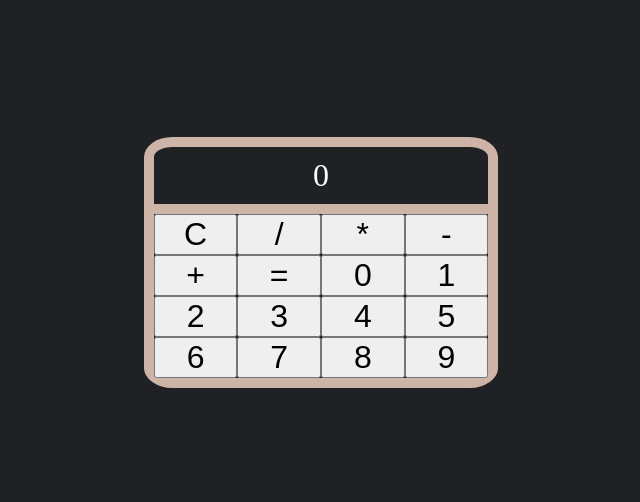
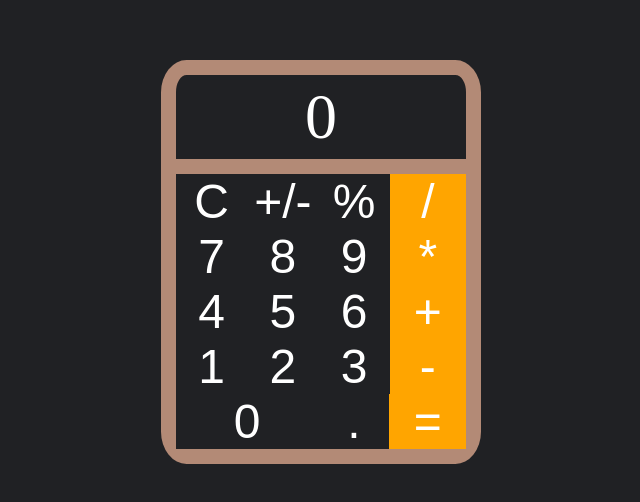
Before and after one commit to emreguendogdu/javascript-calculator, a React (Create React App) app: page / in a window 1280 px wide. Shown: the part 138-640 px from the top of the page, without its empty margins (319-959 px from the left). Built offline with nearby package versions, Linux system fonts and the light colour scheme.

Commit message:
Added calculator basics

```diff
--- a/src/App.js
+++ b/src/App.js
@@ -1,23 +1,76 @@
-import React from 'react';
+import React, { useState, useEffect } from 'react';
 import './App.scss';
 import Buttons from './Buttons';
-// const values = ["0, 1, 2, 3, 4, 5, 6, 7, 8, 9, C, +, -, x, =, /, ."]
-// const buttonsRegex = /\d|-|\+|=|C|\.|\/|\*|x/gi;
 
 function App () {
-  const [display, setDisplay] = React.useState("0");
+  const [display, setDisplay] = useState("");
+  const [result, setResult] = useState("");
+  const ops = ['/', '*', '-', '+', '.'];
+
+  useEffect(() => {
+    const handleKeyDown = (e) => {
+      handleClick({key: e.key});
+    };
+    document.addEventListener('keydown', handleKeyDown);
+    return () => {
+      document.removeEventListener('keydown', handleKeyDown);
+    };
+  }, []);
+
+
+  function handleClick(e) {
+    // If target exists: take clicked key, otherwise take pressed key
+    let clickedKey = e.target ? e.target.innerHTML : e.key;
+
+    // Check if the key pressed is a valid input
+    if (!/[0-9+\-*/.=C]/.test(clickedKey)) {
+      return;
+    }
+
+    if (
+      (ops.includes(clickedKey) && display === '')  ||
+      (ops.includes(clickedKey) && ops.includes(display.slice(-1))) ||
+      (display === '' && clickedKey === "0")
+      )
+      {return;}
+    if (clickedKey === "C") {
+      setDisplay("");
+      setResult("");
+      return;
+    }
+    if (clickedKey === "+/-") {
+      // If display is not 0, give opposite value, stringify is for display.slice
+      if (display !== "") {
+        setDisplay((display * -1).toString());
+        setResult((display * -1).toString());
+        return;
+      }
+    }
+    if (clickedKey === "=") {
+      setDisplay(result);
+      return;
+    }
+    setDisplay(display + clickedKey);
+
+    if (!ops.includes(clickedKey)) {
+      let result = eval(display + clickedKey);
+      let formattedResult = Number(result.toFixed(2));
+      setResult(formattedResult.toString())
+    }
+  }
 
   return (
-  <>
-  <div id="calculator-container">
-    <div id="calculator">
-      <div id="display">{display}</div>
-      <div id="button-container">
-        <Buttons />
+    <>
+      <div id="calculator">
+        <div id="display">
+          {result ? <span>({result})</span> : ""}
+          {display || "0"}
         </div>
-    </div>
-  </div>
-  </>
+        <div id="button-container">
+          <Buttons onClick={handleClick} />
+        </div>
+      </div>
+    </>
   )
 };
 
--- a/src/App.scss
+++ b/src/App.scss
@@ -2,41 +2,67 @@ $sky: #CEB4A7;
 $snow: #A5A0AB;
 $tree: #5F514F;
 $background: #202124;
-$calc-border: 10px solid $sky;
+$calc-border: 15px solid darken($sky, 15);
 * {
     margin: 0;
     padding: 0;
     box-sizing: border-box;
 }
-#calculator-container {
+body {
     width: 100vw;
     height: 100vh;
+    color: white;
     display: flex;
     justify-content: center;
     align-items: center;
     background-color: $background;
-}
     #calculator {
         display: flex;
+        font-size: 4rem;
+        max-width: 25vw;
         flex-direction: column;
         text-align: center;
         border: $calc-border;
         border-radius: 8%;
+        #display {
+            display: flex;
+            flex-direction: column;
+            border-bottom: $calc-border;
+            padding: 5px 0;
+            span {
+                text-align: end;
+                font-size: 2rem;
+                opacity: 0.8;
+                padding-right: 1rem;
             }
-#display {
-    color: white;
-    font-size: 2rem;
-    border-bottom: $calc-border;
-    padding: 10px 0;
         }
         #button-container {
             display: flex;
-    flex-direction: row;
+            flex-direction: row-reverse;
             flex-wrap: wrap;
-}
-#calculator button {
+            button {
                 display: flex;
                 flex: 1 0 21%;
                 justify-content: center;
-    font-size: 2rem;
+                background-color: $background;
+                border: 0;
+                cursor: pointer;
+                font-size: 3rem;
+                color: white;
             }
+            #zero {
+                flex-grow: 7.8;
+            }
+            button:hover {
+                background-color: lighten($background, 10);
+            }
+            .ops {
+                flex-grow: 1.5;
+                background-color: orange !important;
+            }
+            .ops:hover {
+                background-color: lighten(orange, 10) !important;
+            }
+        }
+    }
+}
--- a/src/Buttons.js
+++ b/src/Buttons.js
@@ -1,25 +1,28 @@
-import HandleClick from "./HandleClick"
 import React from "react";
 
 export default class Buttons extends React.Component {
     state = {
         buttons: [
+            // {id: "divide", text: "÷" , className: "ops"}, // TODO:  Find a way to display ÷ but not get an UTF error.
+            {id: "divide", text: "/" , className: "ops"},
+            {id: "percentage", text: "%"},
+            {id: "plusminus", text: "+/-"},
             {id: "clear", text: "C"},
-            {id: "divide", text: "/"},
-            {id: "multiply", text: "*"},
-            {id: "subtract", text: "-"},
-            {id: "add", text: "+"},
-            {id: "equals", text: "="},
+            {id: "multiply", text: "*", className: "ops"},
+            {id: "nine", text: "9"},
+            {id: "eight", text: "8"},
+            {id: "seven", text: "7"},
+            {id: "add", text: "+", className: "ops"},
+            {id: "six", text: "6"},
+            {id: "five", text: "5"},
+            {id: "four", text: "4"},
+            {id: "subtract", text: "-", className: "ops"},
+            {id: "three", text: "3"},
+            {id: "two", text: "2"},
+            {id: "one", text: "1"},
+            {id: "equals", text: "=", className: "ops"},
+            {id: "decimal", text: "."},
             {id: "zero", text: "0"},
-            {id: "one", text: "1"},
-            {id: "two", text: "2"},
-            {id: "three", text: "3"},
-            {id: "four", text: "4"},
-            {id: "five", text: "5"},
-            {id: "six", text: "6"},
-            {id: "seven", text: "7"},
-            {id: "eight", text: "8"},
-            {id: "nine", text: "9"},
         ]
     }
     render() {
@@ -28,7 +31,7 @@ export default class Buttons extends React.Component {
             <React.Fragment>
                 {buttons.map(button => {
                     return (
-                        <button key={button.id} id={button.id} onClick={this.props.handleClick}>{button.text}</button>
+                        <button key={button.id} id={button.id} onClick={this.props.onClick} className={button.className}>{button.text}</button>
                     )
                 })}
             </React.Fragment>
```
Lines whose indentation alone changed are shown as unchanged.
